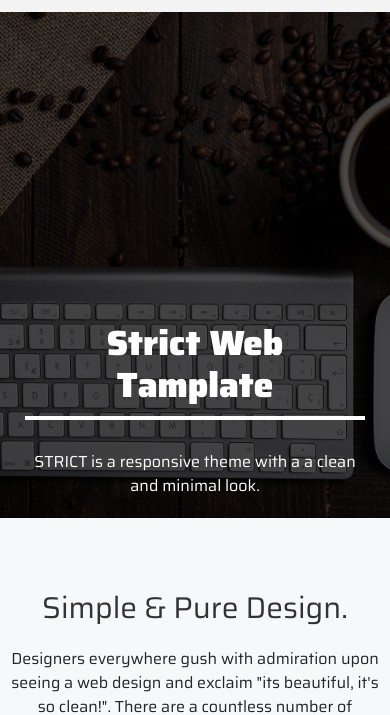
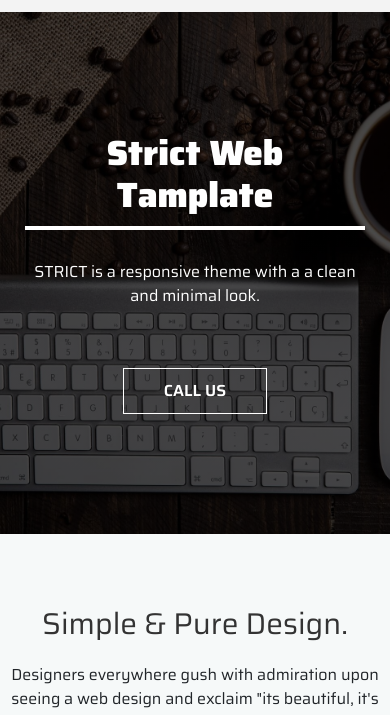
Before and after one commit to mhasan54/Strict, a plain HTML site: page index.html in a window 390 px wide. Shown: the part 55-770 px from the top of the page. Drawn offline with Linux system fonts and the light colour scheme.

Commit message:
Update responsive.css

```diff
--- a/css/responsive.css
+++ b/css/responsive.css
@@ -1,21 +1,12 @@
 /* ================================================= */
-@media (max-width: 1399.98px) {
-	.banner-section {
-		height: 65vh;
-	}
-}
 @media (max-width: 1199.98px) {
 	.banner-content {
 		width: 80%;
 	}
 }
 @media (max-width: 991.98px) {
-	.banner-section {
-		height: 60vh;
-	}
 	.banner-content {
 		width: 90%;
-		margin-top: 190px;
 	}
 	.about-content {
 		width: 100%;
```
